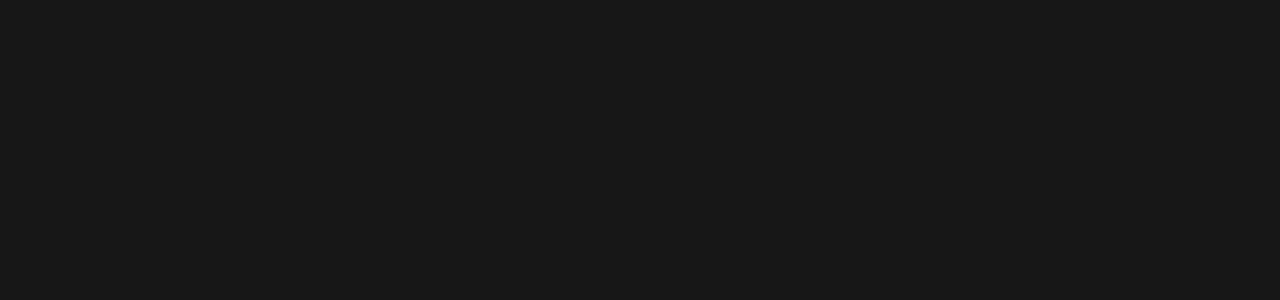
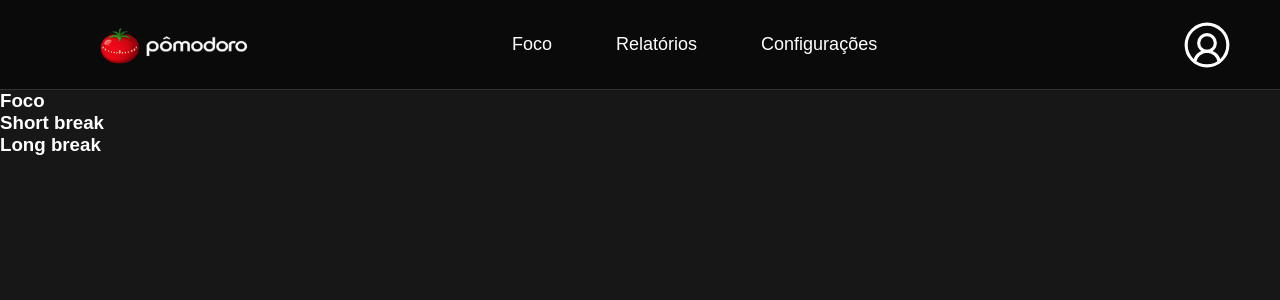
Before and after one commit to viniconti/pomodoro-front, a Next.js app: page / in a window 1280 px wide. Before the commit this address had no page. Shown: the top 300 px of the page. Built offline with nearby package versions, Linux system fonts and the light colour scheme; a web font is replaced by a local one.

Commit message:
Criação da rota Home que fica na rota raiz, e adição da função router para redirecionar usuários que efeuaram login para a página home

```diff
--- a/app/login/styles/login-right-side.css
+++ b/app/login/styles/login-right-side.css
@@ -77,6 +77,10 @@
   transition: 0.3s;
 }
 
+a {
+  text-decoration: none;
+}
+
 .button-right-box:hover {
   background-color: #000000;
 }
--- a/app/page.tsx
+++ b/app/page.tsx
@@ -1,5 +1,51 @@
-import { redirect } from "next/navigation";
+import Image from "next/image";
+import { UserCircle2 } from "lucide-react";
+
+import "./styles/home.css";
 
 export default function Home() {
-  redirect("/login");
+  return (
+    <div className="container-geral-home">
+      {/* navbar-home */}
+      <nav className="navbar-home">
+        <a className="logo-home" href="#foco">
+          <Image
+            src="/pomodoroHome.png"
+            alt="Pomodoro"
+            width={166}
+            height={109}
+          />
+        </a>
+
+        <div className="navbar-home">
+          <div className="links-nav-home">
+            <a className="link-home" href="#foco">
+              Foco
+            </a>
+
+            <a className="link-home" href="#relatorios">
+              Relatórios
+            </a>
+
+            <a className="link-home" href="#configuracoes">
+              Configurações
+            </a>
+          </div>
+        </div>
+
+        <a className="perfil-home" href="#perfil">
+          <UserCircle2 size={50} strokeWidth={1.5} />
+        </a>
+      </nav>
+
+      {/* foco-home */}
+      <div id="foco" className="foco-home-container">
+        <div className="pomodoro-foco">
+          <h3 className="foco-pomodoro-home">Foco</h3>
+          <h3 className="short-break-pomodoro-home">Short break</h3>
+          <h3 className="long-break-pomodoro-home">Long break</h3>
+        </div>
+      </div>
+    </div>
+  );
 }
--- /dev/null
+++ b/app/styles/home.css
@@ -0,0 +1,58 @@
+.container-geral-home {
+  width: 100%;
+  min-height: 100vh;
+}
+
+.navbar-home {
+  position: relative;
+  display: flex;
+  align-items: center;
+  width: 100%;
+  height: 90px;
+  background-color: var(--color01);
+  border-bottom: 1px solid #333;
+}
+
+.logo-home {
+  position: absolute;
+  top: 0px;
+  z-index: 2;
+  left: 45px;
+  display: flex;
+  align-items: center;
+  text-decoration: none;
+}
+
+.logo-home img {
+  width: 266px;
+  height: auto;
+}
+
+.links-nav-home {
+  margin-left: 40%;
+  display: flex;
+  align-items: center;
+  justify-content: center;
+  gap: 64px;
+}
+
+.link-home {
+  color: var(--color11);
+  font-size: 18px;
+  font-weight: 400;
+  text-decoration: none;
+  transition: color 0.2s ease;
+}
+
+.link-home:hover {
+  color: var(--color7);
+}
+
+.perfil-home {
+  position: absolute;
+  right: 48px;
+  display: flex;
+  align-items: center;
+  justify-content: center;
+  color: var(--color11);
+}
```
Also changed, not shown: app/components/LoginForm.tsx (+6 -4 lines), app/components/button.tsx (deleted, +0 -11 lines), public/pomodoroHome.png (added).
